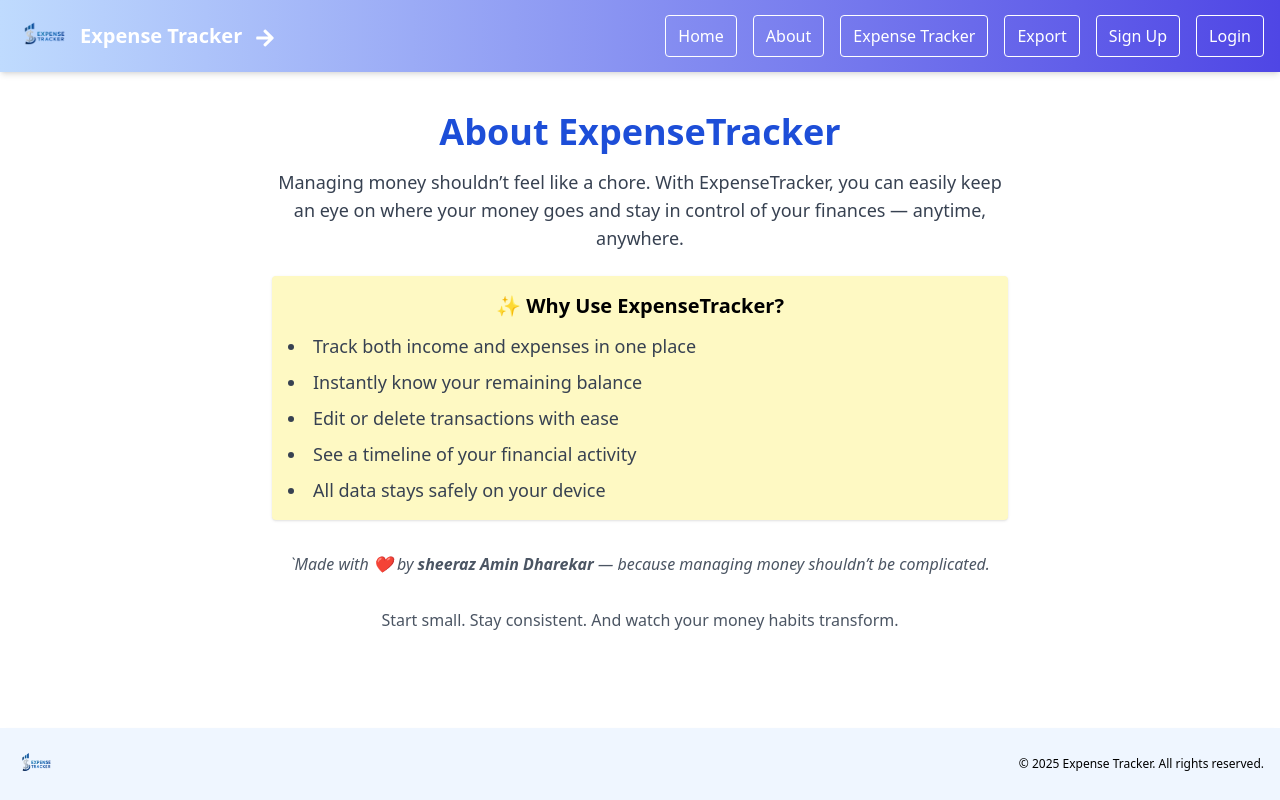
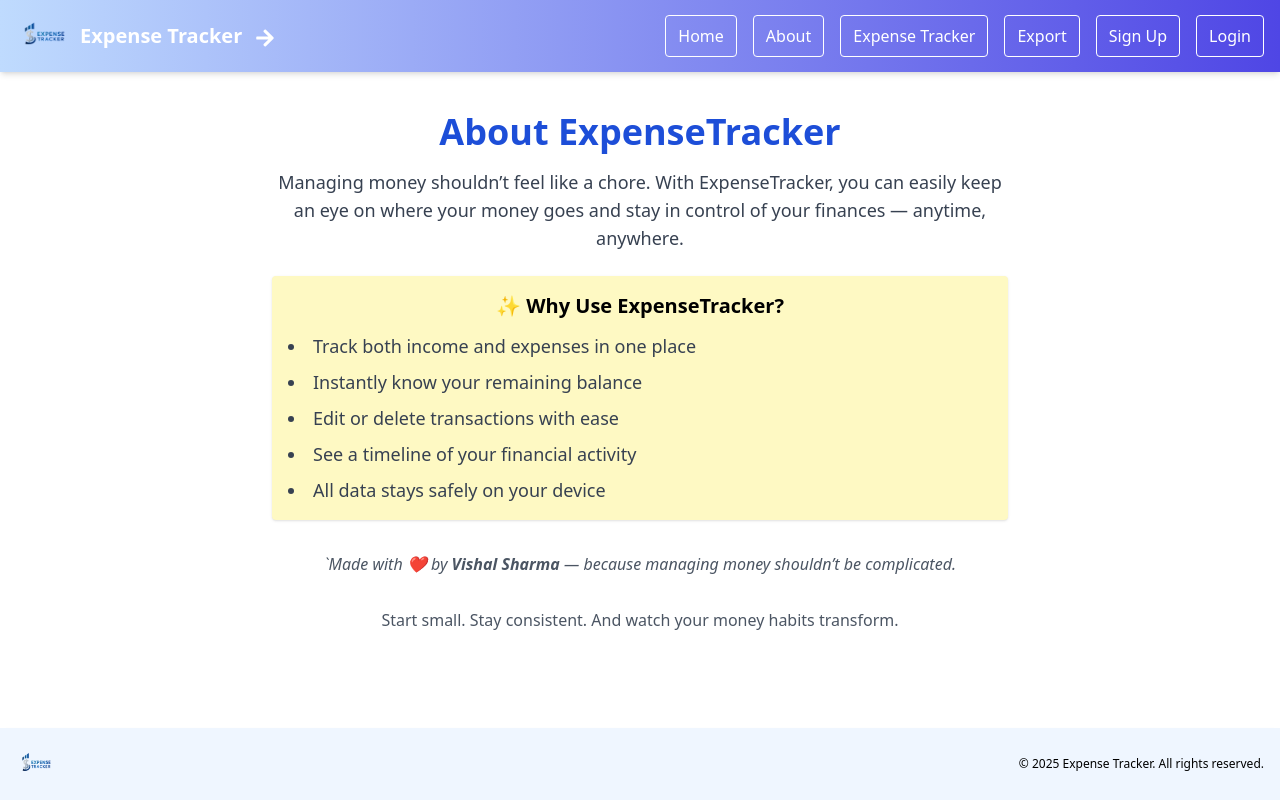
Before and after one commit to vishalsharma2907/Expense-Tracker, a React (Vite) app: page /about in a window 1280 px wide. Built offline with nearby package versions, Linux system fonts and the light colour scheme.

Commit message:
Update About.jsx

```diff
--- a/src/pages/About.jsx
+++ b/src/pages/About.jsx
@@ -22,7 +22,7 @@ const About = () => {
       </div>
 
       <blockquote className="italic text-gray-600 mt-6 sm:mt-8">
-        `Made with ❤️ by <b>sheeraz Amin Dharekar </b>— because managing money shouldn’t be complicated.
+        `Made with ❤️ by <b>Vishal Sharma </b>— because managing money shouldn’t be complicated.
       </blockquote>
 
       <p className="text-gray-600 mt-8">
```
